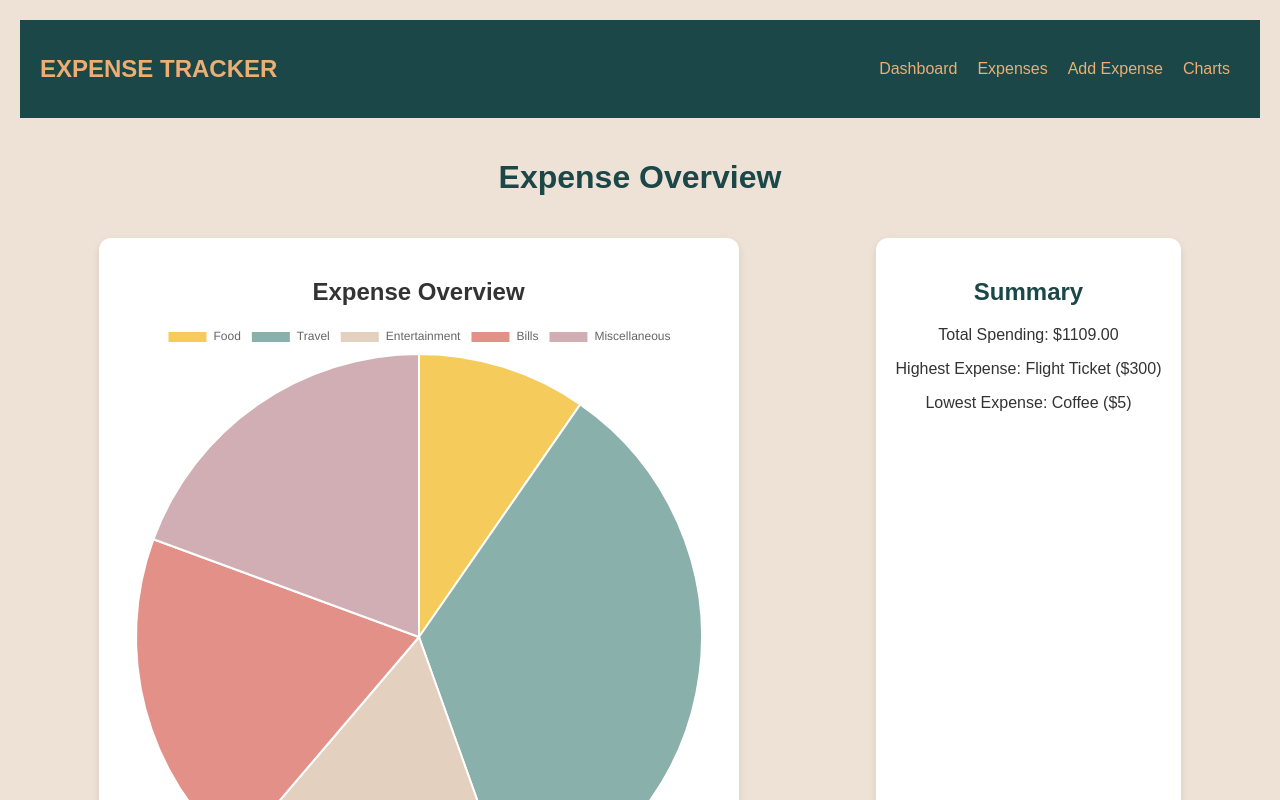
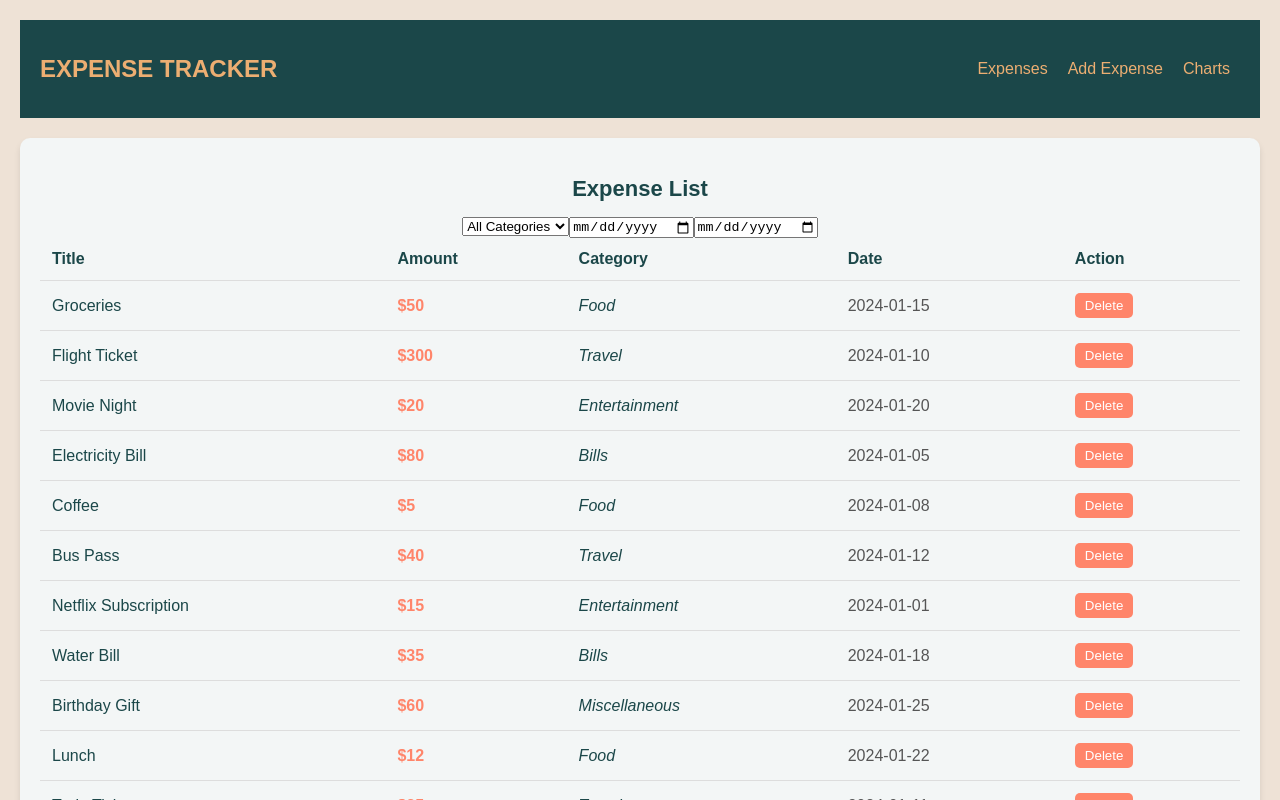
Before and after one commit to amanda-odawa/expense-tracker-2, a React (Create React App) app: page / in a window 1280 px wide. Shown: the top 800 px of the page. Built offline with nearby package versions, Linux system fonts and the light colour scheme; data requests are answered from the project's data file.

Commit message:
add line graph

```diff
--- a/src/App.js
+++ b/src/App.js
@@ -5,7 +5,6 @@ import Navbar from "./components/Navbar";
 import ExpenseForm from "./components/ExpenseForm";
 import ExpenseList from "./components/ExpenseList";
 import ExpenseChart from "./components/ExpenseChart";
-import Dashboard from "./components/Dashboard";
 import "./index.css";
 
 const App = () => {
@@ -22,7 +21,7 @@ const App = () => {
     <div className="App">
       <Navbar />
       <Routes>
-        <Route path="/" element={<Dashboard expenses={expenses} />} />
+        <Route path="/" element={<ExpenseList expenses={expenses} />} />
         <Route path="/expenses" element={<ExpenseList expenses={expenses} setExpenses={setExpenses} />} />
         <Route path="/add-expense" element={<ExpenseForm setExpenses={setExpenses} />} />
         <Route path="/charts" element={<ExpenseChart expenses={expenses} />} />
--- a/src/Styles/Dashboard.css
+++ /dev/null
@@ -1,18 +0,0 @@
-/* src/Styles/Dashboard.css */
-.dashboard-container {
-  padding: 20px;
-  text-align: center;
-}
-
-.dashboard-content {
-  display: flex;
-  justify-content: center;
-  gap: 20px;
-  flex-wrap: wrap;
-}
-
-@media (max-width: 768px) {
-  .dashboard-content {
-    flex-direction: column;
-  }
-}
--- a/src/Styles/ExpenseChart.css
+++ b/src/Styles/ExpenseChart.css
@@ -1,18 +1,37 @@
 /* src/Styles/ExpenseChart.css */
+.expense-container {
+  display: flex;
+  justify-content: center;
+  align-items: center;
+  width: 100%;
+  max-width: 900px;
+  margin: 40px auto;
+  background-color: #f8f1eb; /* Shared background */
+  padding: 30px;
+  border-radius: 16px;
+  box-shadow: 0 6px 12px rgba(0, 0, 0, 0.1);
+}
+
+.expense-content {
+  display: flex;
+  flex-direction: row;
+  justify-content: space-between;
+  width: 100%;
+  gap: 40px;
+}
+
 .expense-chart {
   background-color: #fff;
   padding: 20px;
   border-radius: 12px;
   box-shadow: 0 4px 8px rgba(0, 0, 0, 0.1);
   text-align: center;
-  width: 100%;
-  max-width: 600px;
-  margin: 20px auto;
-  flex: auto;
+  flex: 1;
+  max-width: 400px;
 }
 
 .expense-chart-title {
-  color: #333;
+  color: #1b4749;
   font-size: 1.5rem;
   margin-bottom: 15px;
 }
--- a/src/Styles/ExpenseForm.css
+++ b/src/Styles/ExpenseForm.css
@@ -4,13 +4,14 @@
   padding: 20px;
   border-radius: 12px;
   box-shadow: 0 4px 8px rgba(0, 0, 0, 0.1);
-  max-width: 400px;
+  max-width: 100%;
   margin: 20px auto;
 }
 
 .expense-form input,
 .expense-form select {
   width: 100%;
+  max-width: 1500px;
   padding: 10px;
   margin-bottom: 10px;
   border: 1px solid #ddd;
@@ -20,7 +21,7 @@
 
 .expense-form button {
   background-color: #1b4749;
-  color: white;
+  color: #ecae72;
   border: none;
   padding: 10px;
   width: 100%;
@@ -31,5 +32,5 @@
 }
 
 .expense-form button:hover {
-  background-color: #0056b3;
+  background-color: #256265;
 }
--- a/src/Styles/ExpenseList.css
+++ b/src/Styles/ExpenseList.css
@@ -1,7 +1,7 @@
 .expense-list {
   margin-top: 20px;
   padding: 20px;
-  background: #fff;
+  background: #f3f6f6;
   border-radius: 10px;
   box-shadow: 0px 4px 6px rgba(0, 0, 0, 0.1);
  justify-content: center;
@@ -58,5 +58,5 @@
 }
 
 .expense-item-delete:hover {
-  background: #e60000;
+  background: #ff542e;
 }
--- a/src/Styles/Summary.css
+++ b/src/Styles/Summary.css
@@ -4,17 +4,18 @@
   padding: 20px;
   border-radius: 12px;
   box-shadow: 0 4px 8px rgba(0, 0, 0, 0.1);
+  flex: 1;
   max-width: 400px;
-  margin: 20px auto;
   text-align: center;
 }
 
 .summary p {
   font-size: 1rem;
   color: #333;
+  margin: 10px 0;
 }
 
-.summary h2 {
+.summary h3 {
   color: #1b4749;
   font-size: 1.5rem;
 }
--- a/src/components/Dashboard.js
+++ /dev/null
@@ -1,18 +0,0 @@
-// src/components/Dashboard.js
-import ExpenseChart from "./ExpenseChart";
-import Summary from "./Summary";
-import "../Styles/Dashboard.css";
-
-const Dashboard = ({ expenses }) => {
-  return (
-    <div className="dashboard-container">
-      <h1>Expense Overview</h1>
-      <div className="dashboard-content">
-        <ExpenseChart expenses={expenses} />
-        <Summary expenses={expenses} />
-      </div>
-    </div>
-  );
-};
-
-export default Dashboard;
--- a/src/components/ExpenseChart.js
+++ b/src/components/ExpenseChart.js
@@ -2,6 +2,7 @@
 import { Pie } from 'react-chartjs-2';
 import { useState, useEffect } from 'react';
 import { Chart as ChartJS, Title, Tooltip, Legend, ArcElement, CategoryScale, LinearScale } from 'chart.js';
+import Summary from "./Summary";
 import "../Styles/ExpenseChart.css";
 
 // Registering necessary chart.js components
@@ -47,9 +48,14 @@ const ExpenseChart = ({ expenses = [] }) => {
   }, [expenses]);
 
   return (
-    <div className="expense-chart">
-      <h2 className="expense-chart-title">Expense Overview</h2>
-      <Pie data={chartData} />
+    <div className="expense-container">
+      <div className="expense-content">
+        <div className="expense-chart">
+          <h2 className="expense-chart-title">Expense Overview</h2>
+          <Pie data={chartData} />
+        </div>
+        <Summary expenses={expenses} />
+      </div>
     </div>
   );
 };
--- a/src/components/ExpenseList.js
+++ b/src/components/ExpenseList.js
@@ -47,7 +47,7 @@ const ExpenseList = ({ expenses = [], setExpenses }) => {
         <table className="expense-list-table">
           <thead>
             <tr>
-              <th>Expense Nmae</th>
+              <th>Title</th>
               <th>Amount</th>
               <th>Category</th>
               <th>Date</th>
--- a/src/components/Navbar.js
+++ b/src/components/Navbar.js
@@ -7,7 +7,6 @@ const Navbar = () => {
     <div className="navbar">
       <h2 className="title">EXPENSE TRACKER</h2>
       <div className="nav-items">
-        <Link to="/">Dashboard</Link>
         <Link to="/expenses">Expenses</Link>
         <Link to="/add-expense">Add Expense</Link>
         <Link to="/charts">Charts</Link>
--- a/src/components/Summary.js
+++ b/src/components/Summary.js
@@ -1,4 +1,11 @@
 // src/components/Summary.js
+import { Line } from 'react-chartjs-2';
+import { useState, useEffect } from 'react';
+import { Chart as ChartJS, Title, Tooltip, Legend, LineElement, CategoryScale, LinearScale, PointElement } from 'chart.js';
+import "../Styles/Summary.css";
+
+ChartJS.register(Title, Tooltip, Legend, LineElement, CategoryScale, LinearScale, PointElement);
+
 const Summary = ({ expenses }) => {
     const totalSpending = expenses.reduce((sum, expense) => sum + expense.amount, 0);
     const highestExpense = expenses.reduce((max, expense) => (expense.amount > max.amount ? expense : max), { amount: 0 });
@@ -6,7 +13,7 @@ const Summary = ({ expenses }) => {
 
     return (
       <div className="summary">
-        <h2>Summary</h2>
+        <h3>Summary</h3>
         <p>Total Spending: ${totalSpending.toFixed(2)}</p>
         <p>Highest Expense: {highestExpense.title} (${highestExpense.amount})</p>
         <p>Lowest Expense: {lowestExpense.title} (${lowestExpense.amount})</p>
--- a/src/index.js
+++ b/src/index.js
@@ -11,7 +11,7 @@ import "./Styles/ExpenseList.css";
 import "./Styles/FilterPanel.css";
 import "./Styles/Navbar.css";
 import "./Styles/Summary.css";
-import "./Styles/Dashboard.css";
+
 
 const root = ReactDOM.createRoot(document.getElementById('root'));
 root.render(
```
